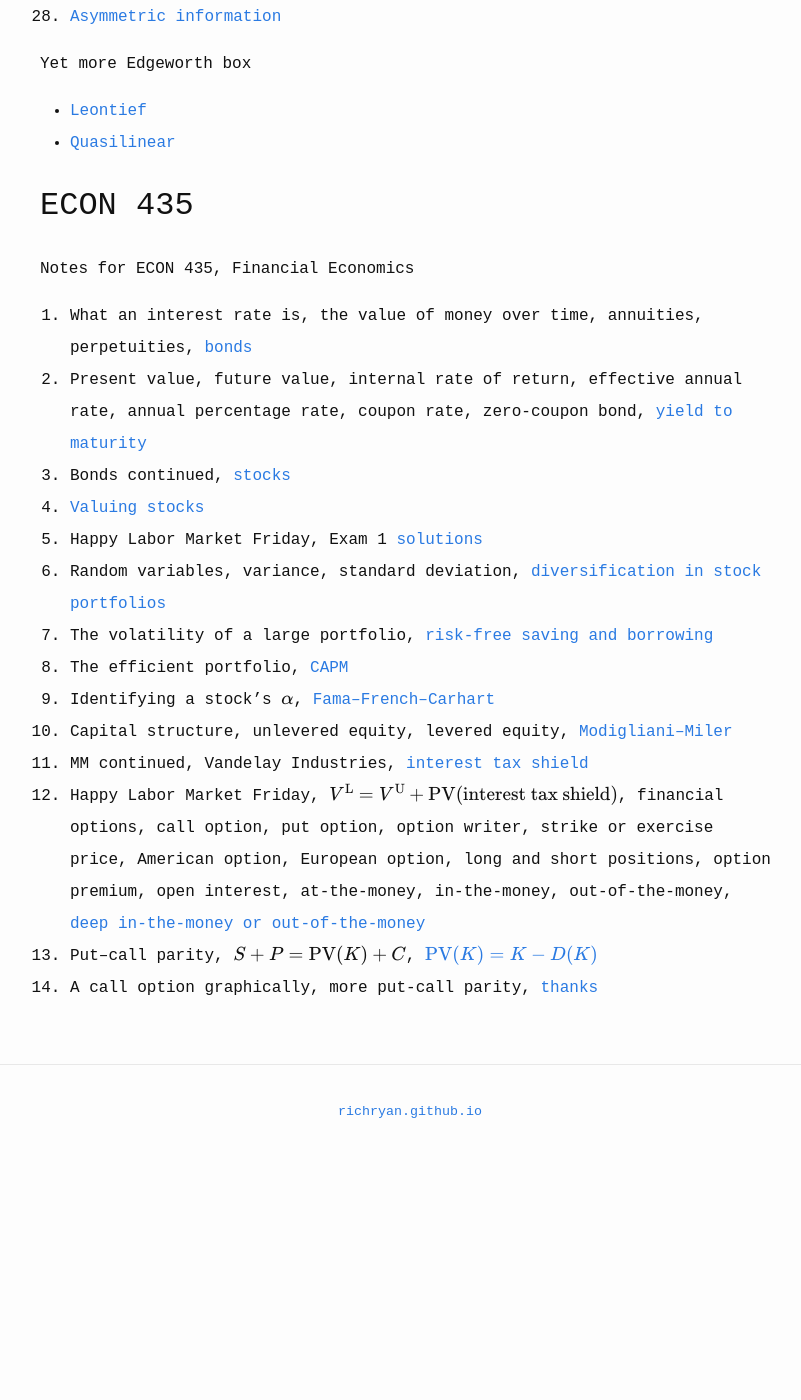
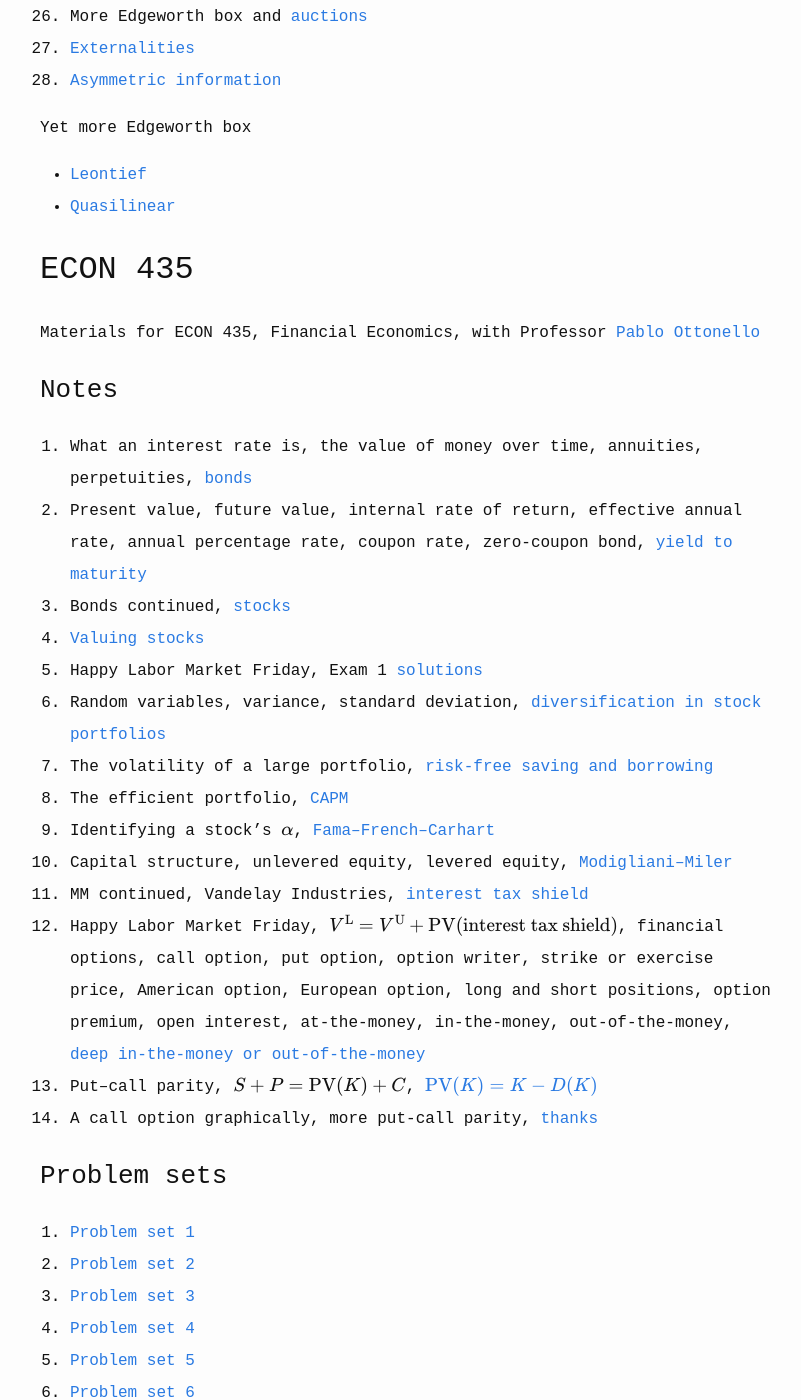
Before and after one commit to richryan/richryan.github.io, a Jekyll site: the page built from Notes.md, in a window 1280 px wide and 1400 px high, scrolled down 1248 px. Shown: the whole window, without its empty margins (230-1031 px from the left). Built offline with Jekyll 4.4.1, drawn with Linux system fonts in a browser that asks for light colours; formulas are drawn with MathJax 3; before the commit the page ends 2405 px from its top, so only the background shows below that; some of the changed text lies outside the part shown.

Commit message:
Add problem set solutions for 435

```diff
--- a/Notes.md
+++ b/Notes.md
@@ -46,7 +46,9 @@ Yet more Edgeworth box
 * [Quasilinear]({{ site.url }}/pdfs/econ401_proulx/Edgeworth_box_quasilinear.pdf)
 
 ## ECON 435
-Notes for ECON 435, Financial Economics
+Materials for ECON 435, Financial Economics, with Professor [Pablo Ottonello](https://sites.google.com/site/ottonellopablo/home)
+
+### Notes
 
 1. What an interest rate is, the value of money over time, annuities, perpetuities, [bonds]({{ site.url }}/pdfs/econ435/w2016_class1.pdf)
 2. Present value,
@@ -72,3 +74,16 @@ option premium, open interest, at-the-money, in-the-money, out-of-the-money,
 [deep in-the-money or out-of-the-money]({{ site.url }}/pdfs/econ435/w2016_class12.pdf)
 13. Put--call parity, \\(S + P = \text{PV}(K) + C\\), [\\(\text{PV}(K) = K - D(K)\\)]({{ site.url }}/pdfs/econ435/w2016_class13.pdf)
 14. A call option graphically, more put-call parity, [thanks]({{ site.url }}/pdfs/econ435/w2016_class14.pdf)
+
+### Problem sets
+
+1. [Problem set 1](({{ site.url }}/pdfs/econ435/solutions_pset1.pdf))
+2. [Problem set 2](({{ site.url }}/pdfs/econ435/solutions_pset2.pdf))
+3. [Problem set 3](({{ site.url }}/pdfs/econ435/solutions_pset3.pdf))
+4. [Problem set 4](({{ site.url }}/pdfs/econ435/solutions_pset4.pdf))
+5. [Problem set 5](({{ site.url }}/pdfs/econ435/solutions_pset5.pdf))
+6. [Problem set 6](({{ site.url }}/pdfs/econ435/solutions_pset6.pdf))
+7. [Problem set 7](({{ site.url }}/pdfs/econ435/solutions_pset7.pdf))
+8. [Problem set 8](({{ site.url }}/pdfs/econ435/solutions_pset8.pdf))
+9. [Problem set 9](({{ site.url }}/pdfs/econ435/solutions_pset9.pdf))
+10. [Problem set 10](({{ site.url }}/pdfs/econ435/solutions_pset10.pdf))
```
